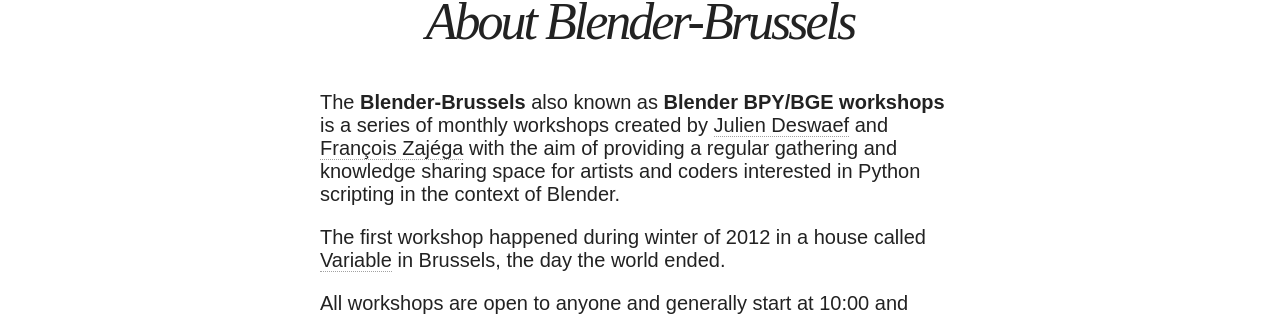
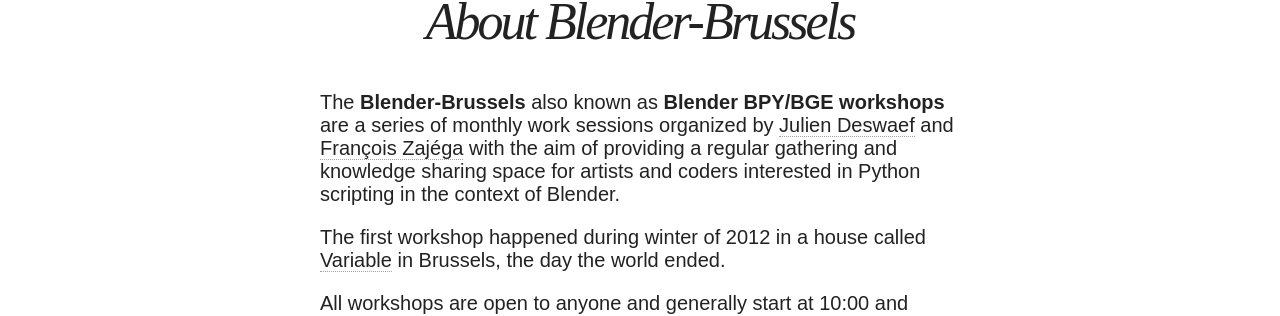
Before and after one commit to Blender-Brussels/blender-brussels.github.io, a Jekyll site: the page built from about.md, in a window 1280 px wide. Shown: the part 459-775 px from the top of the page. Built offline with Jekyll 4.4.1, drawn with Linux system fonts in a browser that asks for light colours; nearby versions of some CDN libraries.

Commit message:
small corrections

```diff
--- a/about.md
+++ b/about.md
@@ -10,7 +10,7 @@
   creditlink:
 ---
 
-The **Blender-Brussels** also known as **Blender BPY/BGE workshops** is a series of monthly workshops created by [Julien Deswaef](http://xuv.be) and [François Zajéga](http://frankiezafe.org) with the aim of providing a regular gathering and knowledge sharing space for artists and coders interested in Python scripting in the context of Blender.
+The **Blender-Brussels** also known as **Blender BPY/BGE workshops** are a series of monthly work sessions organized by [Julien Deswaef](http://xuv.be) and [François Zajéga](http://frankiezafe.org) with the aim of providing a regular gathering and knowledge sharing space for artists and coders interested in Python scripting in the context of Blender.
 
 The first workshop happened during winter of 2012 in a house called [Variable](http://variable.constantvzw.org) in Brussels, the day the world ended.
 
```
